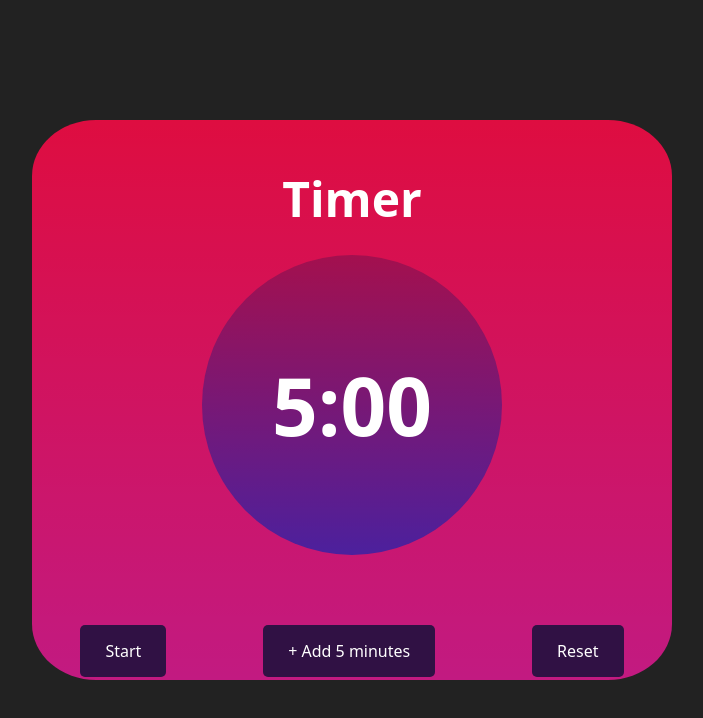
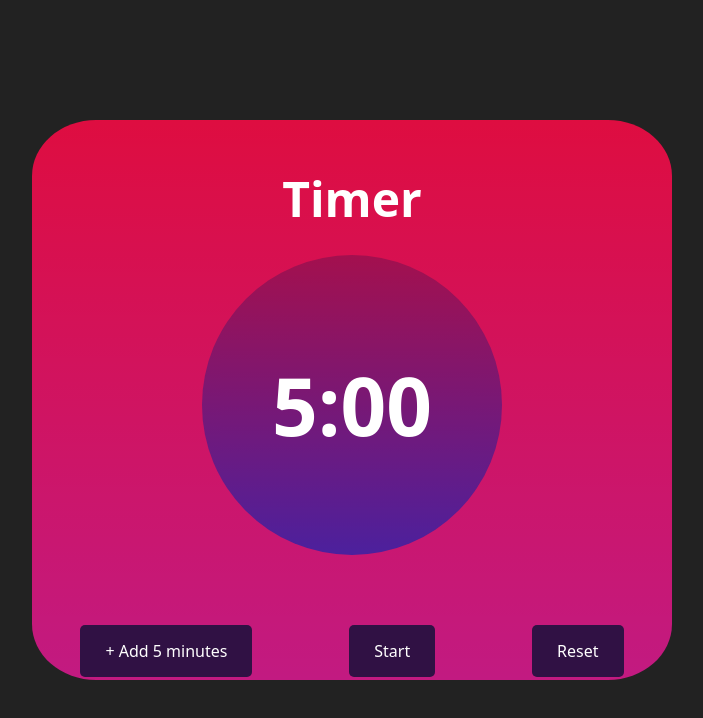
Before and after one commit to KavyaTJ/react-coding-challanges, a React (Vite) app: page /timer in a window 1280 px wide. Shown: the top 718 px of the page, without its empty margins (288-991 px from the left). Built offline with nearby package versions, Linux system fonts and the light colour scheme.

Commit message:
minor change in button

```diff
--- a/src/challenges/timer/Timer.tsx
+++ b/src/challenges/timer/Timer.tsx
@@ -54,11 +54,12 @@ function Timer() {
         </h3>
       </div>
       <div className={styles.buttonContainer}>
+
+      <button onClick={handleAdd} className={styles.timerButton}>
+        + Add 5 minutes
+      </button>
       <button onClick={handleTimer} className={styles.timerButton}>
         {isActive ? "Stop" : "Start"}
-      </button>
-      <button onClick={handleAdd} className={styles.timerButton}>
-        + Add 5 minutes
       </button>
       <button onClick={handleReset} className={styles.timerButton}>
      Reset
```
